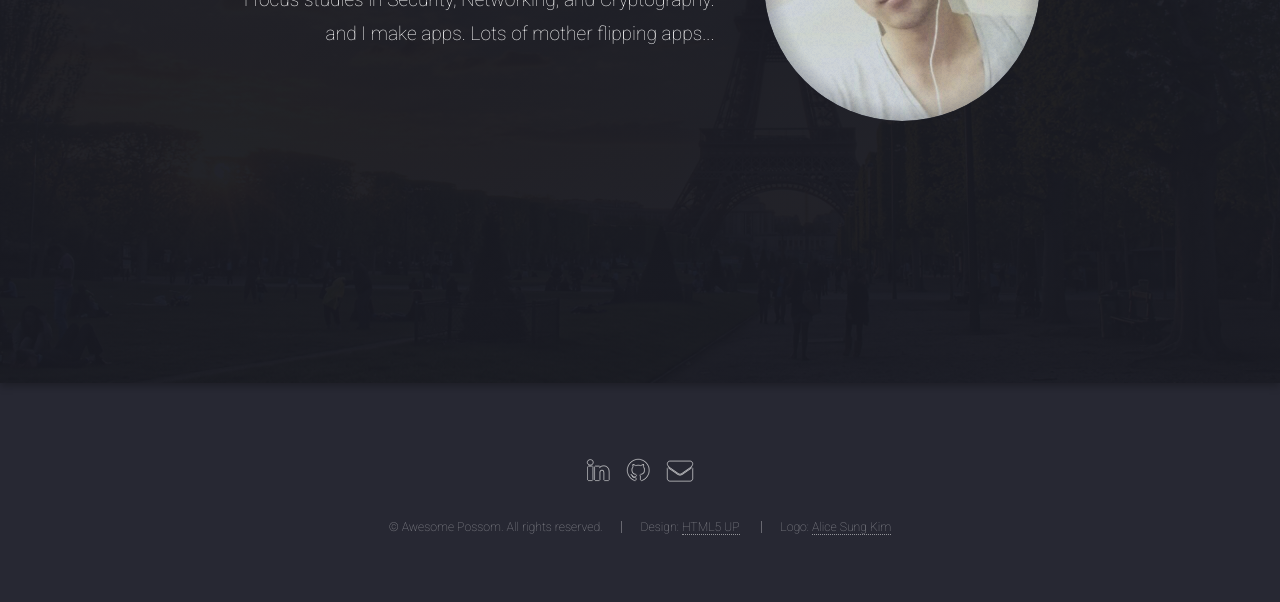
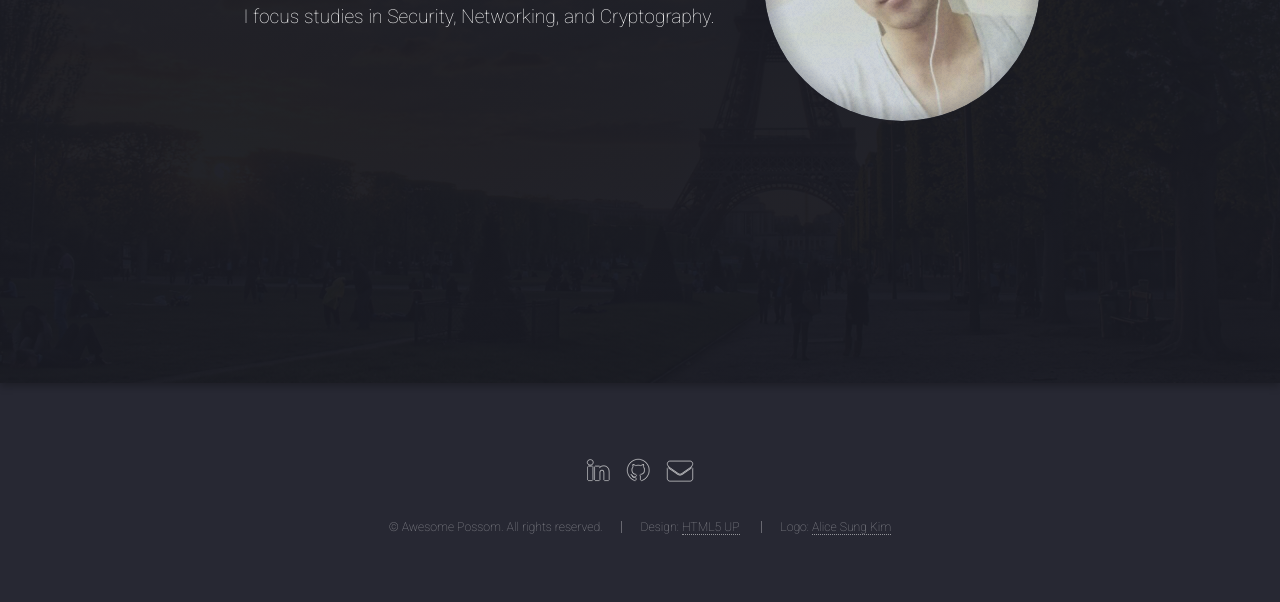
Before and after one commit to jeo1kim/jeo1kim.github.io, a plain HTML site: page index.html in a window 1280 px wide. Shown: the part 417-1019 px from the top of the page. Drawn offline with Linux system fonts and the light colour scheme.

Commit message:
Update index.html

```diff
--- a/index.html
+++ b/index.html
@@ -66,7 +66,7 @@
 					<div class="content">
 						<header>
 							<h2>Hello World.</h2>
-							<p>I focus studies in Security, Networking, and Cryptography.<br/> and I make apps. Lots of mother flipping apps...
+							<p>I focus studies in Security, Networking, and Cryptography.<br/>
 							</p>
 						</header>
 						<a class="image"><img src="images/profile.png" alt="" /></a>
```
